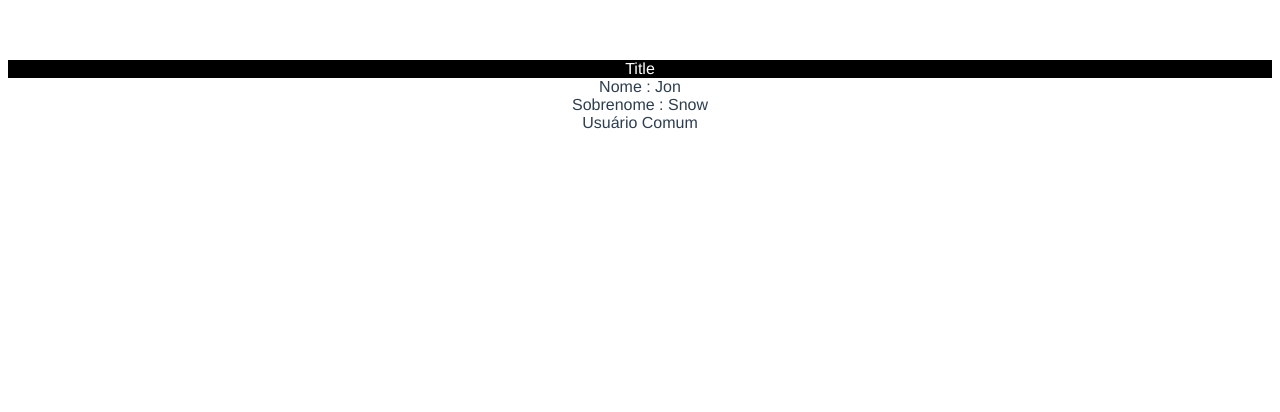
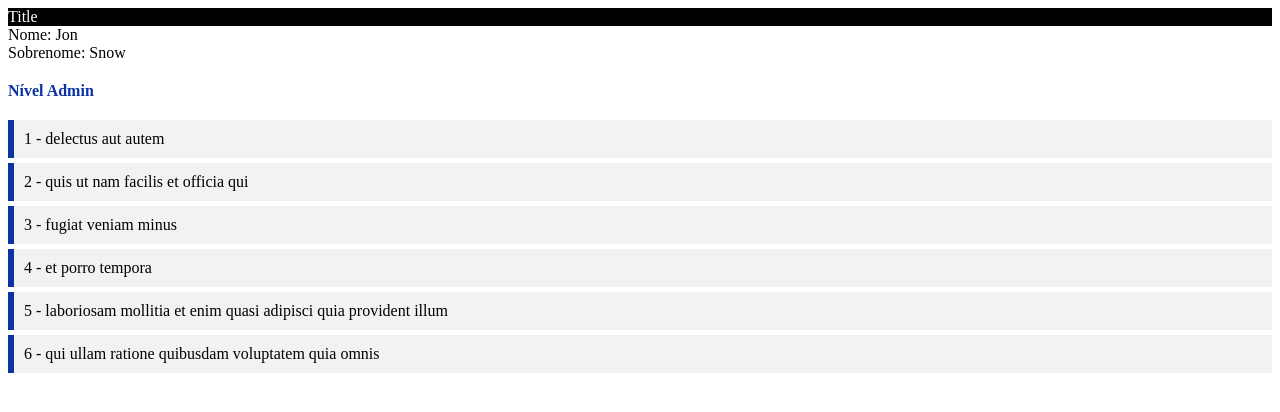
Before and after one commit to tico087/vue-studing, a Vue app: page / in a window 1280 px wide. Shown: the top 412 px of the page. Built offline with nearby package versions, Linux system fonts and the light colour scheme.

Commit message:
feat(todo_list): implement v-for loop to render todo list with improved styling

```diff
--- a/src/App.vue
+++ b/src/App.vue
@@ -1,28 +1,28 @@
 <template>
   <MainHeader v-show="showHeader" />
-  <div v-show="showName">
-    <div>Nome : {{ firstName }}</div>
-    <div>Sobrenome : {{ lastName }}</div>
+
+  <div v-show="showName" class="section">
+    <div>Nome: {{ firstName }}</div>
+    <div>Sobrenome: {{ lastName }}</div>
   </div>
 
-  <div v-show="showLevel">
-      <div v-if="accessLevel === 'admin'">Nivel Admin</div>
-      <div v-else-if="accessLevel === 'marketing'">Nivel Marketing</div>
-      <div v-else >Usuário Comum</div>
+  <div v-show="showLevel" class="section">
+    <div v-if="accessLevel === 'admin'" class="level">Nível Admin</div>
+    <div v-else-if="accessLevel === 'marketing'" class="level">Nível Marketing</div>
+    <div v-else class="level">Usuário Comum</div>
   </div>
 
-  <!-- <img alt="Vue logo" src="./assets/logo.png" /> -->
-  <!-- <HelloWorld msg="Welcome to Your Vue.js App" /> -->
+  <div v-for="(todo, index) in todos" :key="todo.id" class="todo">
+    {{ index + 1 }} - {{ todo.title }}
+  </div>
 </template>
 
 <script>
-// import HelloWorld from "./components/HelloWorld.vue";
 import MainHeader from "./components/MainHeader.vue";
 
 export default {
   name: "App",
   components: {
-    // HelloWorld,
     MainHeader,
   },
   data() {
@@ -32,19 +32,34 @@ export default {
       lastName: "Snow",
       showName: true,
       showLevel: true,
-      accessLevel: ''
+      accessLevel: "admin", // Exemplo de nível de acesso
+      todos: [
+        { userId: 1, id: 1, title: "delectus aut autem", completed: false },
+        { userId: 1, id: 2, title: "quis ut nam facilis et officia qui", completed: false },
+        { userId: 1, id: 3, title: "fugiat veniam minus", completed: false },
+        { userId: 1, id: 4, title: "et porro tempora", completed: true },
+        { userId: 1, id: 5, title: "laboriosam mollitia et enim quasi adipisci quia provident illum", completed: false },
+        { userId: 1, id: 6, title: "qui ullam ratione quibusdam voluptatem quia omnis", completed: false },
+      ],
     };
   },
 };
 </script>
 
-<style>
-#app {
-  font-family: Avenir, Helvetica, Arial, sans-serif;
-  -webkit-font-smoothing: antialiased;
-  -moz-osx-font-smoothing: grayscale;
-  text-align: center;
-  color: #2c3e50;
-  margin-top: 60px;
+<style scoped>
+.section {
+  margin-bottom: 20px;
+}
+
+.level {
+  font-weight: bold;
+  color: #0b33a1; /* Green color */
+}
+
+.todo {
+  background-color: #f2f2f2; /* Light gray background */
+  padding: 10px;
+  margin-bottom: 5px;
+  border-left: 6px solid #0b33a1; /* Green border left */
 }
 </style>
```
